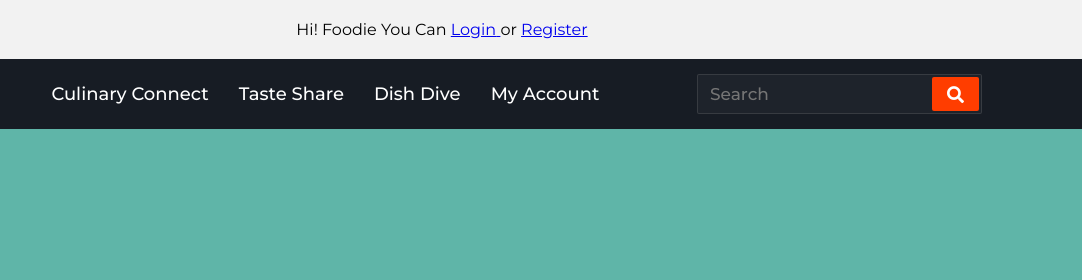
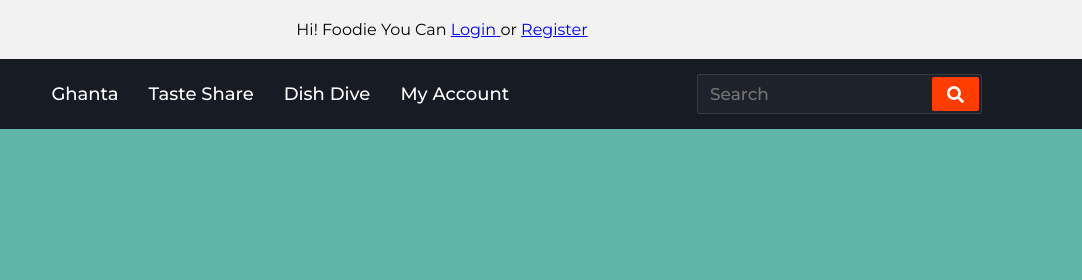
Before and after one commit to oneAnanya/hwas, a plain HTML site: page index.html in a window 1280 px wide. Shown: the top 280 px of the page, 198-1280 px from the left. Drawn offline with Linux system fonts and the light colour scheme; a script that the page names is missing.

Commit message:
Update index.html

```diff
--- a/index.html
+++ b/index.html
@@ -33,7 +33,7 @@
          HWAS
         </div>
         <div class="nav-items">
-           <li><a href="report.html">Culinary Connect</a></li>
+           <li><a href="report.html">Ghanta</a></li>
            <li><a href="./pages/openforum/index.html">Taste Share</a></li>
            <li><a href="./pages/e_repository/repos.html">Dish Dive</a></li>
            <li><a href="./pages/mywall/mywall.html">My Account</a></li>
```
